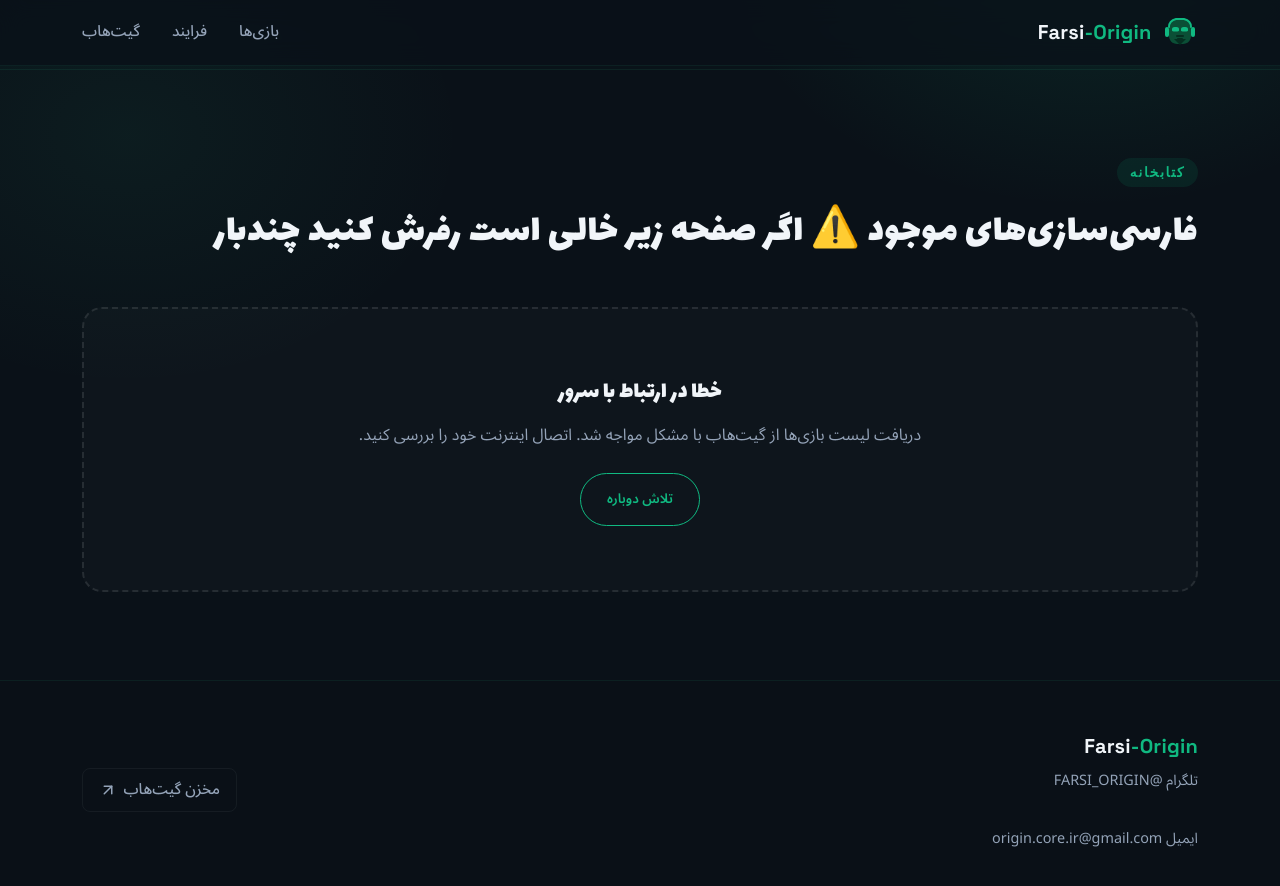
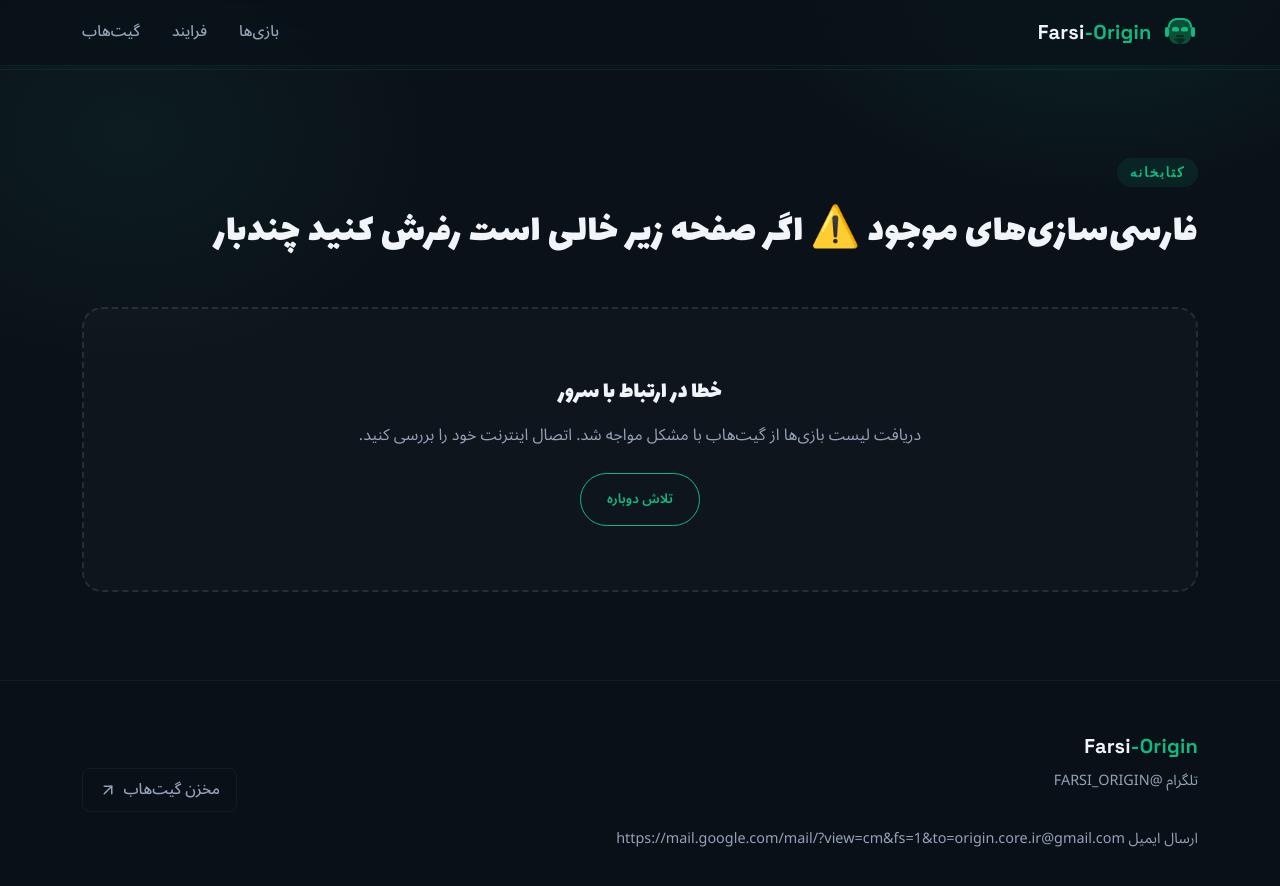
Before and after one commit to Origin-Core/Farsi-Origin, a Jekyll site: the page index.html, which Jekyll copies as it is, in a window 1280 px wide and 900 px high, scrolled down 1114 px. Shown: the top 886 px of the window. Built offline with Jekyll 4.4.1, drawn with Linux system fonts in a browser that asks for light colours; some of the changed lines change nothing that is shown.

Commit message:
Update index.html

```diff
--- a/index.html
+++ b/index.html
@@ -527,7 +527,7 @@
       <span class="logo-text">Farsi<span class="logo-accent">-Origin</span></span>
       <p><a href="https://t.me/farsi_origin">تلگرام  @FARSI_ORIGIN</a></p>
       <br>
-        <p><a href="mailto:origin.core.ir@gmail.com">ایمیل  origin.core.ir@gmail.com</a></p>
+        <p><a href="mailto:origin.core.ir@gmail.com">ارسال ایمیل  https://mail.google.com/mail/?view=cm&fs=1&to=origin.core.ir@gmail.com</a></p>
     </div>
     <a href="https://github.com/Origin-Core/Farsi-Origin" target="_blank" rel="noopener">
       مخزن گیت‌هاب
```
